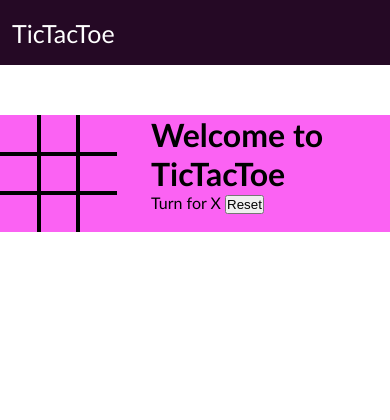
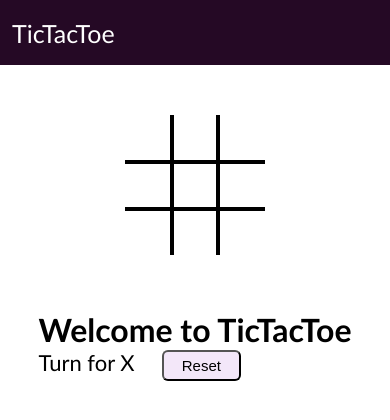
Before and after one commit to ayezabashir/tictactoe, a plain HTML site: page index.html in a window 390 px wide. Drawn offline with Linux system fonts and the light colour scheme.

Commit message:
styled component

```diff
--- a/index.html
+++ b/index.html
@@ -16,6 +16,7 @@
     </nav>
     <div class="gameContainer">
       <div class="container">
+        <div class="line"></div>
         <div class="box bt-0 bl-0"><span class="boxtext"></span></div>
         <div class="box bt-0"><span class="boxtext"></span></div>
         <div class="box bt-0 br-0"><span class="boxtext"></span></div>
--- a/style.css
+++ b/style.css
@@ -2,7 +2,9 @@
   margin: 0;
   padding: 0;
 }
-
+body {
+  font-family: "Gill Sans", "Gill Sans MT", Calibri, "Trebuchet MS", sans-serif;
+}
 nav {
   background: rgb(37, 9, 37);
   color: white;
@@ -11,27 +13,21 @@ nav {
   display: flex;
   align-items: center;
   padding: 0 12px;
-  font-family: "Gill Sans", "Gill Sans MT", Calibri, "Trebuchet MS", sans-serif;
 }
-
 nav ul {
   list-style-type: none;
 }
-
 .gameContainer {
-  background-color: rgb(251, 98, 243);
   display: flex;
   justify-content: center;
   margin-top: 50px;
 }
-
 .container {
   display: grid;
   grid-template-columns: repeat(3, 10vw);
   grid-template-rows: repeat(3, 10vw);
-  font-family: "Gill Sans", "Gill Sans MT", Calibri, "Trebuchet MS", sans-serif;
+  position: relative;
 }
-
 .box {
   border: 2px solid black;
   font-size: 8vw;
@@ -40,32 +36,55 @@ nav ul {
   justify-content: center;
   align-items: center;
 }
-
 .box:hover {
   background-color: rgb(224, 211, 223);
 }
-
+.info {
+  font-size: 22px;
+}
 .gameInfo {
-  padding: 0 34px;
-  font-family: "Gill Sans", "Gill Sans MT", Calibri, "Trebuchet MS", sans-serif;
+  padding: 5px 34px;
 }
-
 .imgbox img {
-  display: none;
+  width: 0;
+  transition: width 1s ease-in-out;
 }
-
 .bt-0 {
   border-top: 0;
 }
-
 .bb-0 {
   border-bottom: 0;
 }
-
 .bl-0 {
   border-left: 0;
 }
-
 .br-0 {
   border-right: 0;
 }
+.line {
+  background-color: black;
+  height: 3px;
+  width: 0;
+  position: absolute;
+  transition: width 1s ease-in-out;
+}
+#reset {
+  margin: 0 23px;
+  padding: 5px 18px;
+  background: #f3e7f9;
+  border-radius: 6px;
+  cursor: pointer;
+  font-size: 15px;
+}
+@media screen and (max-width: 800px) {
+  .gameContainer {
+    flex-wrap: wrap;
+  }
+  .gameInfo {
+    margin-top: 50px;
+  }
+  .container {
+    grid-template-columns: repeat(3, 12vw);
+    grid-template-rows: repeat(3, 12vw);
+  }
+}
```
